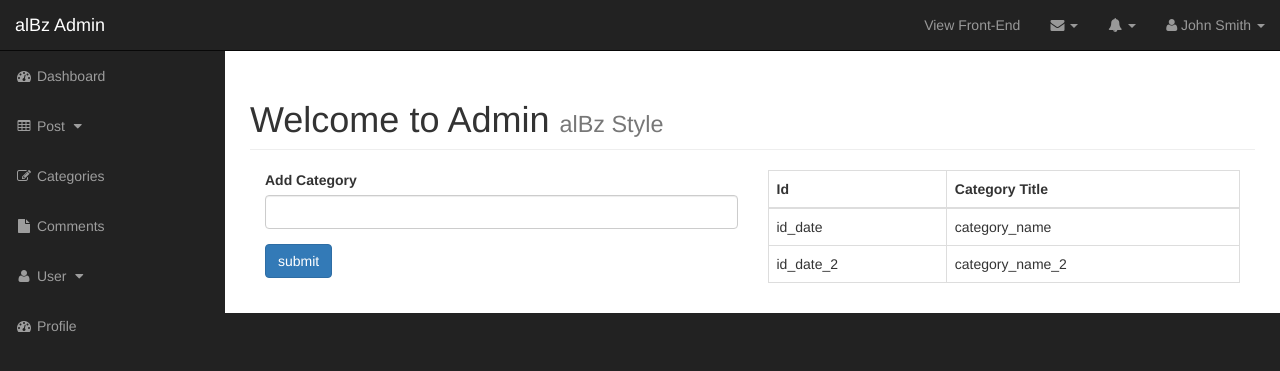
After one commit to AlbertoBarrago/albzCms, a PHP site: page /admin/categories.php in a window 1280 px wide. The commit adds this page. Shown: the top 371 px of the page. Run offline with PHP 8.4, Linux system fonts and the light colour scheme; grey boxes labelled with a size stand in for pictures from a placeholder-image service; some libraries are stand-ins or nearby versions.

Commit message:
categories admin add

```diff
--- /dev/null
+++ b/admin/categories.php
@@ -0,0 +1,64 @@
+<?php include "includes/header.php"; ?>
+
+    <div id="wrapper">
+
+      <!-- Nagivation -->
+      <?php include "includes/navigation.php"; ?>
+
+        <div id="page-wrapper">
+
+            <div class="container-fluid">
+
+                <!-- Page Heading -->
+                <div class="row">
+                    <div class="col-lg-12">
+                        <h1 class="page-header">
+                            Welcome to Admin
+                            <small>alBz Style</small>
+                        </h1>
+
+                        <div class="col-xs-6">
+                          <form action="#" method="post">
+                            <div class="form-group">
+                              <label for="cat_title">Add Category</label>
+                              <input class="form-control" type="text" name="cat_title">
+                            </div>
+                            <div class="form-group">
+                              <input class="btn btn-primary" type="submit" name="submit" value="submit">
+                            </div>
+                          </form>
+                        </div>
+
+                        <div class="col-xs-6">
+                          <table class="table table-bordered table-hover">
+                            <thead>
+                              <tr>
+                                <th> Id </th>
+                                <th>Category Title</th>
+                              </tr>
+                              <tbody>
+                                <tr>
+                                  <td> id_date </td>
+                                  <td> category_name </td>
+                                </tr>
+                                <tr>
+                                  <td> id_date_2 </td>
+                                  <td> category_name_2 </td>
+                                </tr>
+                              </tbody>
+                            </thead>
+                          </table>
+                        </div>
+
+                    </div>
+
+              </div>
+                <!-- /.row -->
+
+            </div>
+            <!-- /.container-fluid -->
+
+        </div>
+        <!-- /#page-wrapper -->
+
+    <?php include "includes/footer.php"; ?>
--- a/admin/includes/header.php
+++ b/admin/includes/header.php
@@ -1,3 +1,5 @@
+<?php include "../includes/db.php"; ?>
+
 <!DOCTYPE html>
 <html lang="en">
 
--- a/admin/includes/navigation.php
+++ b/admin/includes/navigation.php
@@ -135,11 +135,11 @@
               </li>
 
             <li>
-                <a href="categorie.html"><i class="fa fa-fw fa-edit"></i> Categories</a>
+                <a href="categories.php"><i class="fa fa-fw fa-edit"></i> Categories</a>
             </li>
 
-            <li class="active">
-                <a href="blank-page.html"><i class="fa fa-fw fa-file"></i> Comments</a>
+            <li>
+                <a href="#"><i class="fa fa-fw fa-file"></i> Comments</a>
             </li>
             <li>
               <a href="javascript:;" data-toggle="collapse" data-target="#demo2"><i class="fa fa-fw fa-user"></i> User <i class="fa fa-fw fa-caret-down"></i></a>
--- a/admin/index.php
+++ b/admin/index.php
@@ -1,6 +1,8 @@
 <?php include "includes/header.php"; ?>
 
     <div id="wrapper">
+
+
       <!-- Nagivation -->
       <?php include "includes/navigation.php"; ?>
 
```
